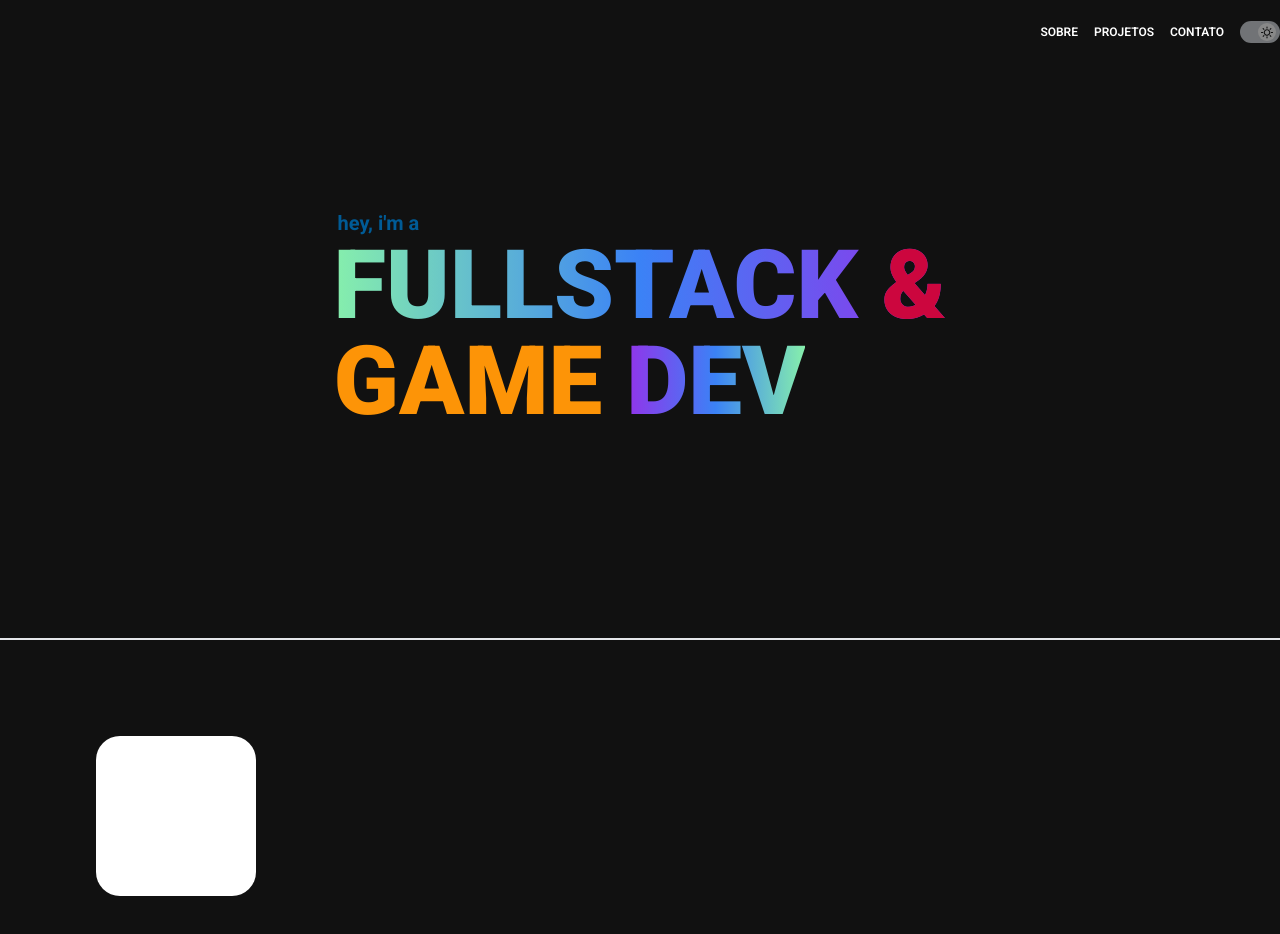
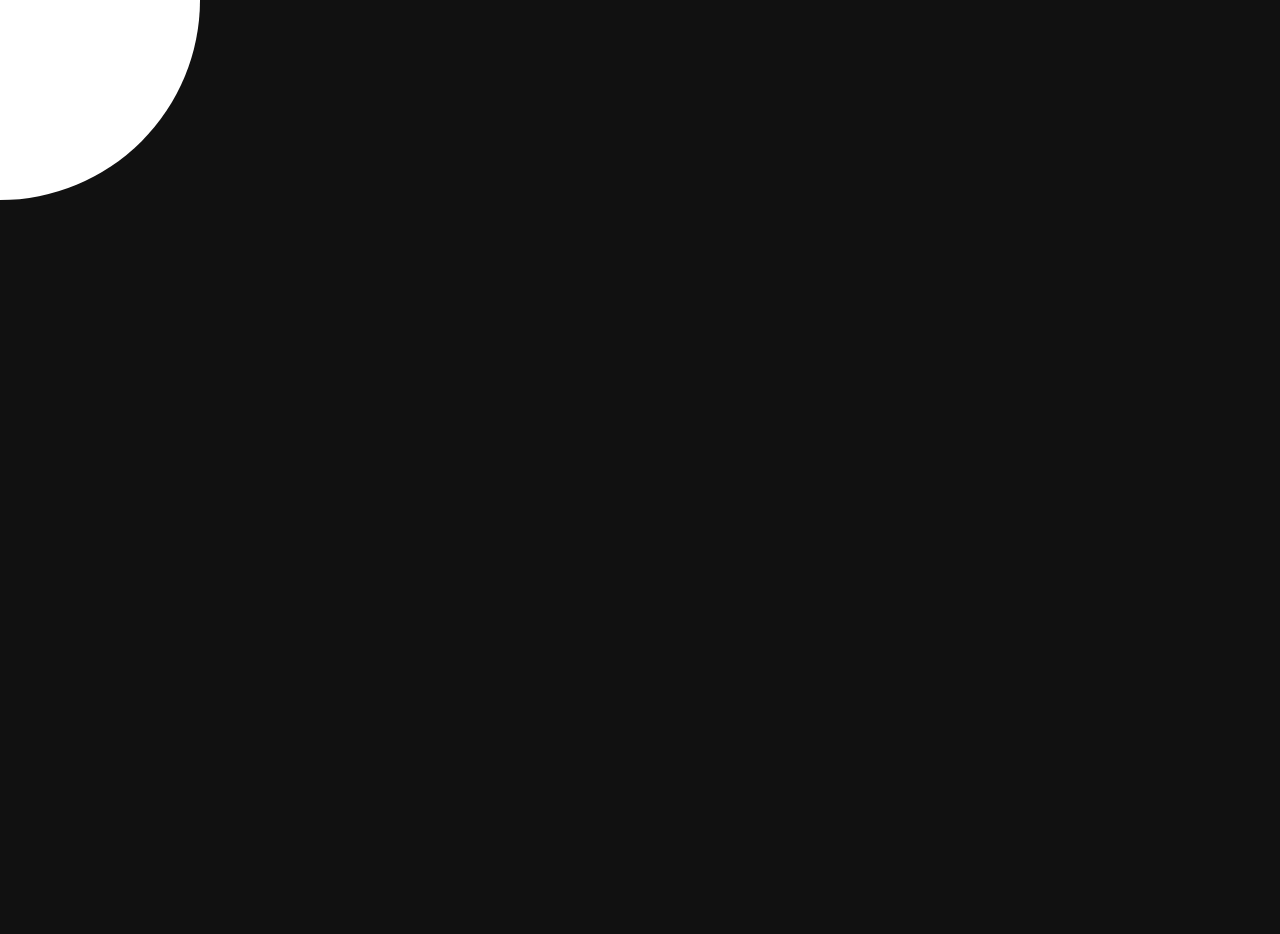
Before and after one commit to maathzzz/my-portfolio, a Next.js app: page / in a window 1280 px wide. Shown: the top 934 px of the page. After the commit the page ends 800 px from the top, so only its background shows below. Built offline with nearby package versions, Linux system fonts and the light colour scheme.

Commit message:
feat: hide-experiment

```diff
--- a/package.json
+++ b/package.json
@@ -16,7 +16,8 @@
     "next": "14.0.4",
     "next-themes": "0.2.1",
     "react": "^18",
-    "react-dom": "^18"
+    "react-dom": "^18",
+    "sass": "1.69.7"
   },
   "devDependencies": {
     "@types/node": "^20",
--- a/src/components/Global/Header/index.tsx
+++ b/src/components/Global/Header/index.tsx
@@ -7,9 +7,9 @@ export default function Header() {
                 <div className="text-3xl font-bold text-[#cc063e] invisible"><span className="text-[#fd9407]">M</span></div>
 
                 <div className="flex flex-row items-center gap-4">
-                    <a className="text-xs font-semibold text-[#141414] duration-75 dark:text-white cursor-pointer dark:hover:text-[#fd9407]">SOBRE</a>
+                    {/* <a className="text-xs font-semibold text-[#141414] duration-75 dark:text-white cursor-pointer dark:hover:text-[#fd9407]">SOBRE</a>
                     <a className="text-xs font-semibold text-[#141414] duration-75 dark:text-white cursor-pointer dark:hover:text-[#fd9407]">PROJETOS</a>
-                    <a className="text-xs font-semibold text-[#141414] duration-75 dark:text-white cursor-pointer dark:hover:text-[#fd9407]">CONTATO</a>
+                    <a className="text-xs font-semibold text-[#141414] duration-75 dark:text-white cursor-pointer dark:hover:text-[#fd9407]">CONTATO</a> */}
                     <SwitchButton />
                 </div>
             </div>
--- a/src/pages/index.tsx
+++ b/src/pages/index.tsx
@@ -1,31 +1,42 @@
 import DefaultLayout from '@/layouts/DefaultLayout'
-import React, { useState } from 'react'
+import React, { use, useEffect, useState } from 'react'
 import { motion, AnimatePresence } from 'framer-motion'
-import styles from '@/styles/home.module.css'
+import styles from '@/styles/home.module.scss'
+import useMousePosition from '@/utils/useMousePosition';
 
 export default function Home() {
+    // var cursor = document.querySelector(".cursor");
+    // var cursor2 = document.querySelector(".cursor2");
+    // document.addEventListener("mousemove", function (e) {
+    //     cursor.style.cssText = cursor2.style.cssText = "left: " + e.clientX + "px; top: " + e.clientY + "px;";
+    // });
+
+    const { x, y } = useMousePosition();
+    const size = 400
+
+    useEffect(() => {
+        console.log(`Posição do mouse: ${x}, ${y}`)
+    }, [x, y]);
+
     return (
+        <motion.div
+            className={`${styles.mask} bg-black dark:bg-white`}
+            animate={{
+                WebkitMaskPosition: `${x - size / 2}px ${y - size / 2}px`,
+            }}
+            transition={{ type: "tween", ease: "backOut" }}
+        >
             <DefaultLayout>
                 <section className='w-full min-h-[40rem] border-b-2 flex justify-center items-center'>
                     <div className='flex flex-col justify-center'>
                         <span className='items-start text-xl font-bold pl-1 text-[#005b96]'>hey, i'm a</span>
-                    <span className={`text-8xl font-black ${styles.toRightGradient}`}>FULLSTACK <strong className='text-[#cc063e]'>&</strong></span>
-                    <span className='text-8xl font-black'><strong className='text-[#fd9407]'>GAME</strong> <strong className={`${styles.toLeftGradient}`}>DEV</strong></span>
+                        <span className={`text-7xl font-black ${styles.toRightGradient}`}>FULLSTACK <strong className='text-[#fd9407]'>WEB</strong> </span>
+                        <span className='text-7xl font-black'><strong className='text-[#cc063e]'>&</strong> <strong className='text-[#fd9407]'>GAME</strong> <strong className={`${styles.toLeftGradient}`}>DEVELOPER</strong></span>
                     </div>
-            </section>
-            <section className='p-24'>
-                <motion.div
-                    className='w-[10rem] h-[10rem] bg-black dark:bg-white rounded-3xl '
-                    whileHover={{ scale: 1.2, rotate: 90 }}
-                    whileTap={{
-                        scale: 0.8,
-                        rotate: -90,
-                        borderRadius: "100%"
-                    }}
-                >
-                </motion.div>
-
+                    <div className="cursor"></div>
+                    <div className="cursor2"></div>
                 </section>
             </DefaultLayout>
+        </motion.div>
     )
 }
--- a/src/styles/globals.css
+++ b/src/styles/globals.css
@@ -18,6 +18,7 @@ html {
 body {
   -webkit-font-smoothing: antialiased;
   font-family: 'Roboto', sans-serif;
+
 }
 
 :root {
--- a/src/styles/home.module.css
+++ /dev/null
@@ -1,13 +0,0 @@
-.toRightGradient {
-    background-clip: text;
-    -webkit-background-clip: text;
-    color: transparent;
-    background-image: linear-gradient(to right, rgb(134, 239, 172), rgb(59, 130, 246), rgb(147, 51, 234));
-}
-
-.toLeftGradient {
-    background-clip: text;
-    -webkit-background-clip: text;
-    color: transparent;
-    background-image: linear-gradient(to left, rgb(134, 239, 172), rgb(59, 130, 246), rgb(147, 51, 234));
-}
--- /dev/null
+++ b/src/styles/home.module.scss
@@ -0,0 +1,59 @@
+.toRightGradient {
+    background-clip: text;
+    -webkit-background-clip: text;
+    color: transparent;
+    background-image: linear-gradient(to right, rgb(134, 239, 172), rgb(59, 130, 246), rgb(147, 51, 234));
+}
+
+.toLeftGradient {
+    background-clip: text;
+    -webkit-background-clip: text;
+    color: transparent;
+    background-image: linear-gradient(to left, rgb(134, 239, 172), rgb(59, 130, 246), rgb(147, 51, 234));
+}
+
+.cursor {
+    position: fixed;
+    width: 50px;
+    height: 50px;
+    border: 1px solid #c6c6c6;
+    border-radius: 50%;
+    left: 0;
+    top: 0;
+    pointer-events: none;
+    transform: translate(-50%, -50%);
+    transition: .1s;
+}
+
+.cursor2 {
+    position: fixed;
+    width: 8px;
+    height: 8px;
+    background-color: #c6c6c6;
+    border-radius: 50%;
+    left: 0;
+    top: 0;
+    pointer-events: none;
+    transform: translate(-50%, -50%);
+    transition: .15s;
+}
+
+.content:hover~.cursor {
+    transform: translate(-50%, -50%) scale(1.5);
+    background-color: #c6c6c6;
+    opacity: .5;
+}
+
+.content:hover~.cursor2 {
+    opacity: 0;
+}
+
+.mask {
+    mask-image: url('../../public/mask.svg');
+    mask-repeat: no-repeat;
+    mask-size: 400px;
+    // background: #ec4e39;
+    // position: absolute;
+    width: 100%;
+    height: 100%;
+}
--- /dev/null
+++ b/src/utils/useMousePosition.js
@@ -0,0 +1,19 @@
+import { useState, useEffect } from "react";
+
+const useMousePosition = () => {
+  const [mousePosition, setMousePosition] = useState({ x: null, y: null });
+
+  const updateMousePosition = e => {
+    setMousePosition({ x: e.clientX, y: e.clientY });
+  };
+
+  useEffect(() => {
+    window.addEventListener("mousemove", updateMousePosition);
+
+    return () => window.removeEventListener("mousemove", updateMousePosition);
+  }, []);
+
+  return mousePosition;
+};
+
+export default useMousePosition;
```
Also changed, not shown: tsconfig.json (+7 -1 lines), public/mask.svg (added), 1 other file (tests, documents, lock files or other folders). Lines whose indentation alone changed are shown as unchanged.
